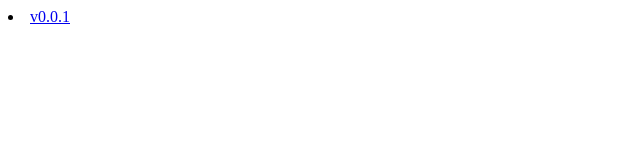
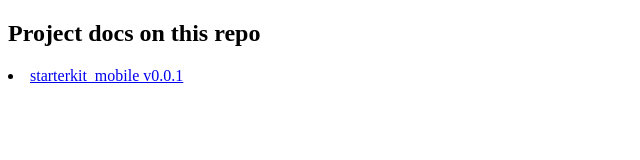
Before and after one commit to nicosommi/reference-artifacts, a plain HTML site: page index.html in a window 1280 px wide. Shown: the whole page, without its empty margins (0-640 px from the left). Drawn offline with Linux system fonts and the light colour scheme.

Commit message:
Deploy nicosommi/reference-artifacts to github.com/nicosommi/reference-artifacts.git:gh-pages

```diff
--- a/index.html
+++ b/index.html
@@ -9,7 +9,8 @@
 
 <body>
   <nav>
-    <li><a href="starterkit_mobile/0.0.1/index.html">v0.0.1</a></li>
+    <h1>Project docs on this repo</h1>
+    <li><a href="starterkit_mobile/0.0.1/index.html">starterkit_mobile v0.0.1</a></li>
   </nav>
 </body>
 
```
